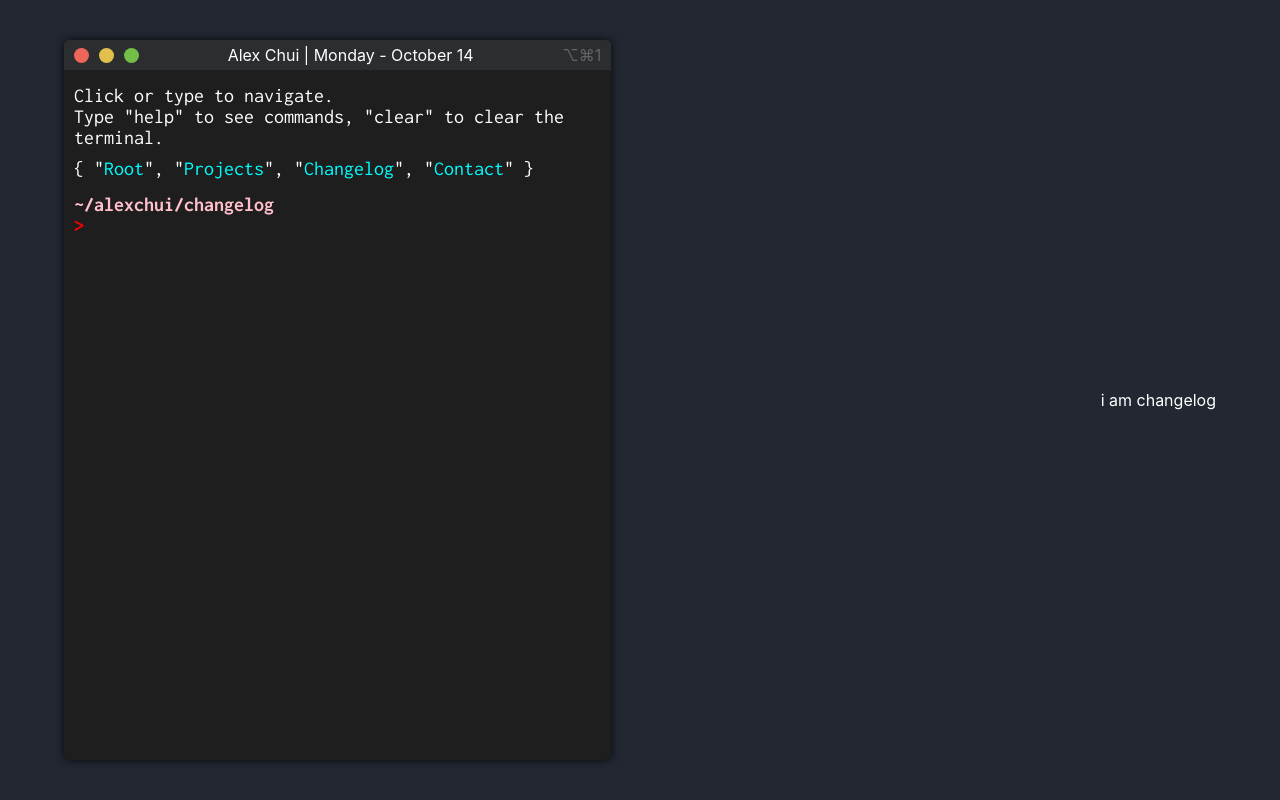
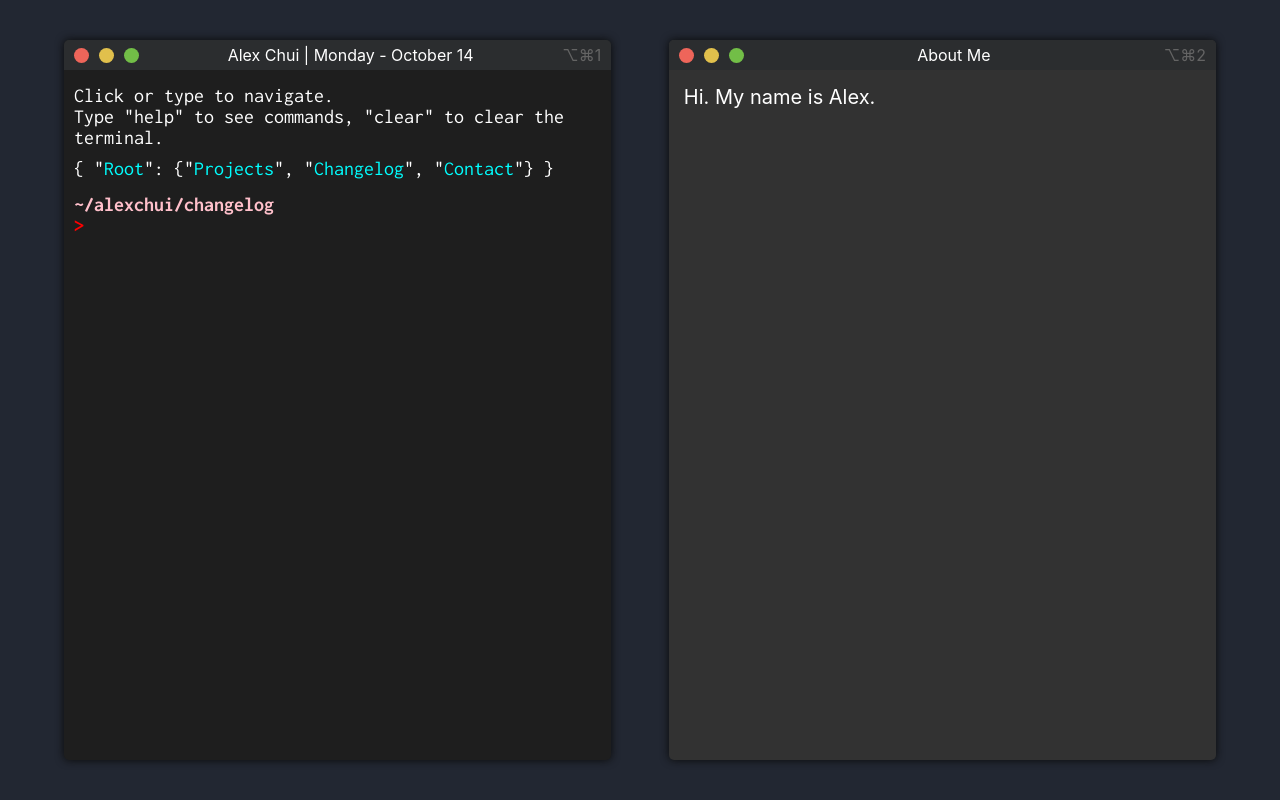
Before and after one commit to ahhchooey/portfolio, a React (Create React App) app: page /changelog in a window 1280 px wide. Built offline with nearby package versions, Linux system fonts and the light colour scheme.

Commit message:
added about me core

```diff
--- a/src/changelog.js
+++ b/src/changelog.js
@@ -1,11 +1,32 @@
 import React from "react";
+import "./styles/changelog.css";
 
 
 function Changelog() {
 
   return (
     <div className="changelog">
-      i am changelog
+
+      <div className="topbar">
+
+        <div className="topbar-buttons">
+          <div className="topbar-button exit"></div>
+          <div className="topbar-button minimize"></div>
+          <div className="topbar-button maximize"></div>
+        </div>
+
+        <div className="titlebar">
+          About Me
+        </div>
+
+        <div className="mac-symbols">&#8997;&#8984;2</div>
+
+      </div>
+
+      <div className="aboutme">
+        Hi. My name is Alex.
+      </div>
+
     </div>
   )
 }
--- a/src/cli.js
+++ b/src/cli.js
@@ -44,6 +44,9 @@ function CLI(props) {
       case "clear":
         clearHistory();
         break;
+      case "help":
+        inputHelp();
+        break;
       default:
         inputUnknown(iV);
     }
@@ -60,27 +63,51 @@ function CLI(props) {
     history.innerHTML = "";
   }
 
+  const inputHelp = () => {
+    const point = document.createElement("div");
+
+    const root = document.createElement("div");
+    root.innerHTML = "go to root - cd .. or root"
+    const projects = document.createElement("div");
+    projects.innerHTML = "go to projects - cd projects or projects"
+    const changelog = document.createElement("div");
+    changelog.innerHTML = "go to changelog - cd changelog or changelog"
+    const contacts = document.createElement("div");
+    contacts.innerHTML = "go to contact - cd contact or contact"
+
+    const clear = document.createElement("div");
+    clear.innerHTML = "clear terminal - clear"
+
+    point.append(root, projects, changelog, contacts, clear);
+
+    history.append(point);
+  }
+
   const inputRoot = (iV) => {
-    props.history.push("/")
+    props.history.push("/");
   }
 
   const inputProjects = (iV) => {
-    props.history.push("/projects")
+    props.history.push("/projects");
   }
 
   const inputChangelog = (iV) => {
-    props.history.push("/changelog")
+    const point = document.createElement("div");
+    point.innerHTML = "Opening changelog...";
+    history.append(point);
+
+    props.history.push("/changelog");
   }
 
   const inputContact = (iV) => {
-    props.history.push("/contact")
+    props.history.push("/contact");
   }
 
   const inputUnknown = (iV) => {
     const point = document.createElement("div");
-    point.append(`zsh: command not found: ${iV}`)
+    point.append(`zsh: command not found: ${iV}`);
 
-    history.append(point)
+    history.append(point);
   }
 
   const inputHistory = (iV) => {
--- a/src/styles/App.css
+++ b/src/styles/App.css
@@ -1,6 +1,5 @@
 
 .App {
-  border: 0px solid white;
   position: relative;
   width: 90vw;
   height: 100vh;
--- /dev/null
+++ b/src/styles/changelog.css
@@ -0,0 +1,18 @@
+
+.changelog {
+  background-color: rgb(50, 50, 50);
+  width: 47.5%;
+  height: 90%;
+  border-radius: 5px;
+  box-shadow: 0 0 8px rgb(10, 10, 10);
+  overflow: hidden;
+  padding-bottom: 15px;
+
+  display: flex;
+  flex-direction: column;
+}
+
+.aboutme {
+  padding: 15px;
+  font-size: 20px;
+}
--- a/src/styles/term.css
+++ b/src/styles/term.css
@@ -117,6 +117,3 @@
   outline: 0;
   resize: none;
 }
-
-.cli-history {
-}
--- a/src/term.js
+++ b/src/term.js
@@ -44,6 +44,7 @@ function Term() {
 
   return (
     <div className="term" onClick={focusCLI}>
+
       <div className="topbar">
 
         <div className="topbar-buttons">
@@ -68,10 +69,12 @@ function Term() {
 
       <div className="links">
         {`{ `}
-          "<Link to={"/"}>Root</Link>",
-          "<Link to={"/projects"}>Projects</Link>",
-          "<Link to={"/changelog"}>Changelog</Link>",
-          "<Link to={"/contact"}>Contact</Link>"
+          "<Link to={"/"}>Root</Link>":
+            {` {`}
+              "<Link to={"/projects"}>Projects</Link>",
+              "<Link to={"/changelog"}>Changelog</Link>",
+              "<Link to={"/contact"}>Contact</Link>"
+            {`}`}
         {` }`}
       </div>
 
```
Also changed, not shown: public/index.html (+0 -23 lines), src/styles/contact.css (added), src/styles/home.css (added), src/styles/projects.css (added).
